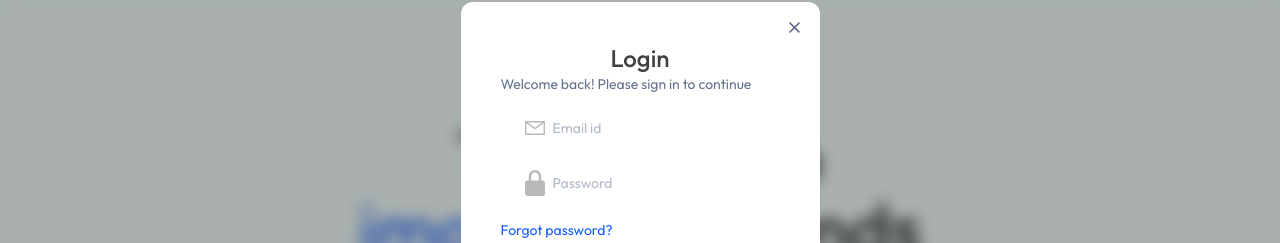
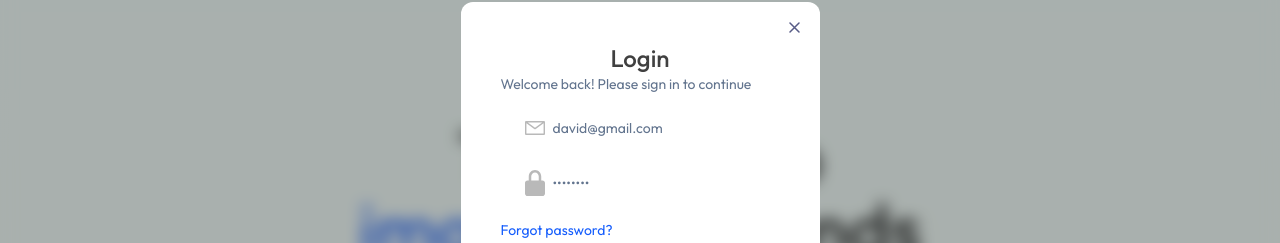
Before and after one commit to iamharsh42/PixeLingo, a React (Vite) app in the folder client/: page / in a window 1280 px wide. Both pictures are taken after a click on the button "Login". Shown: the part 209-452 px from the top of the page. Built offline with nearby package versions, Linux system fonts and the light colour scheme; no server answers.

Commit message:
final commit

```diff
--- a/client/src/components/Login.jsx
+++ b/client/src/components/Login.jsx
@@ -14,8 +14,8 @@ const Login = () => {
 
     // states for storing user details
     const [name, setName] = useState('')
-    const [email, setEmail] = useState('')
-    const [password, setPassword] = useState('')
+    const [email, setEmail] = useState('david@gmail.com')
+    const [password, setPassword] = useState('david123')
 
 
     const onSubmitHandler = async (e)=>{
```
